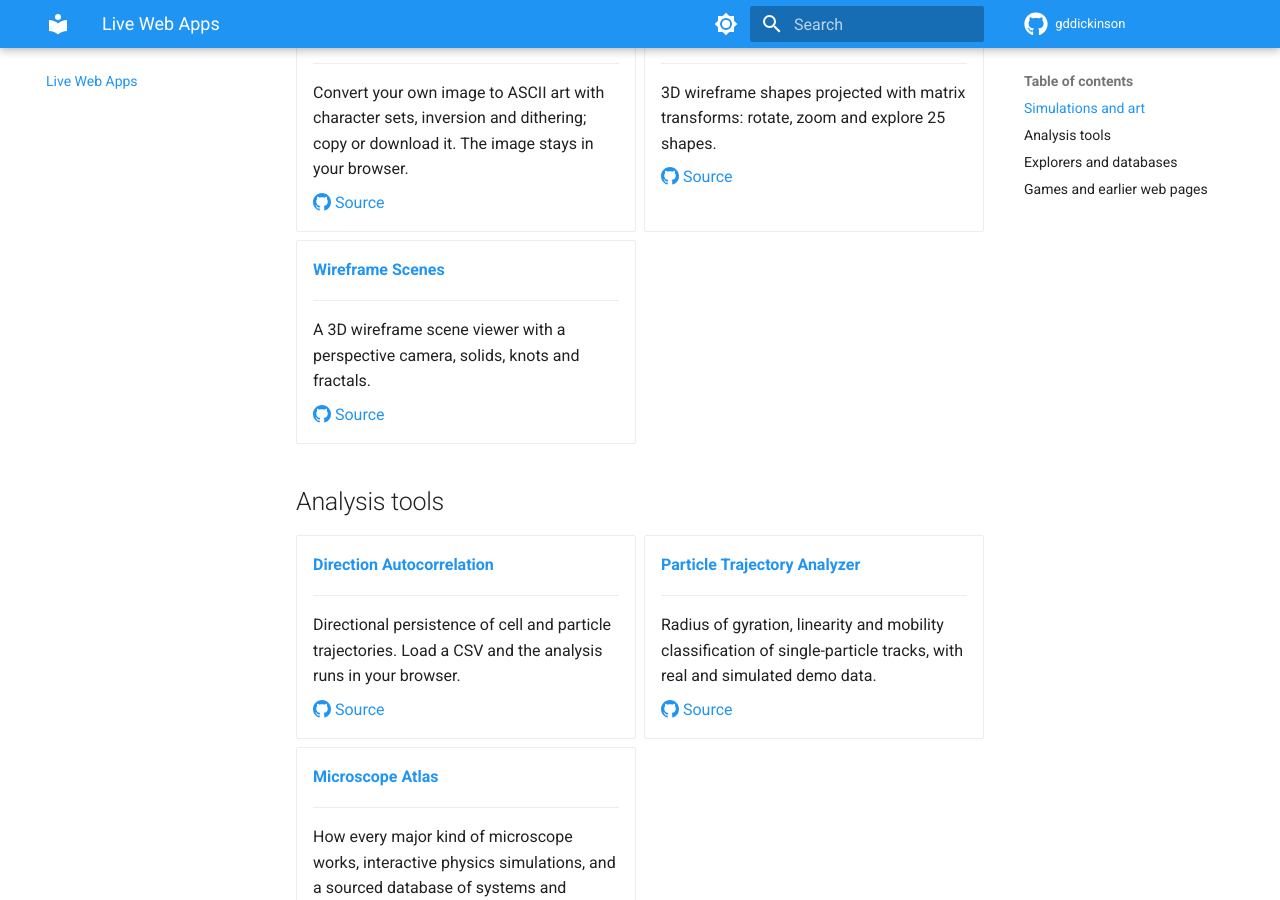
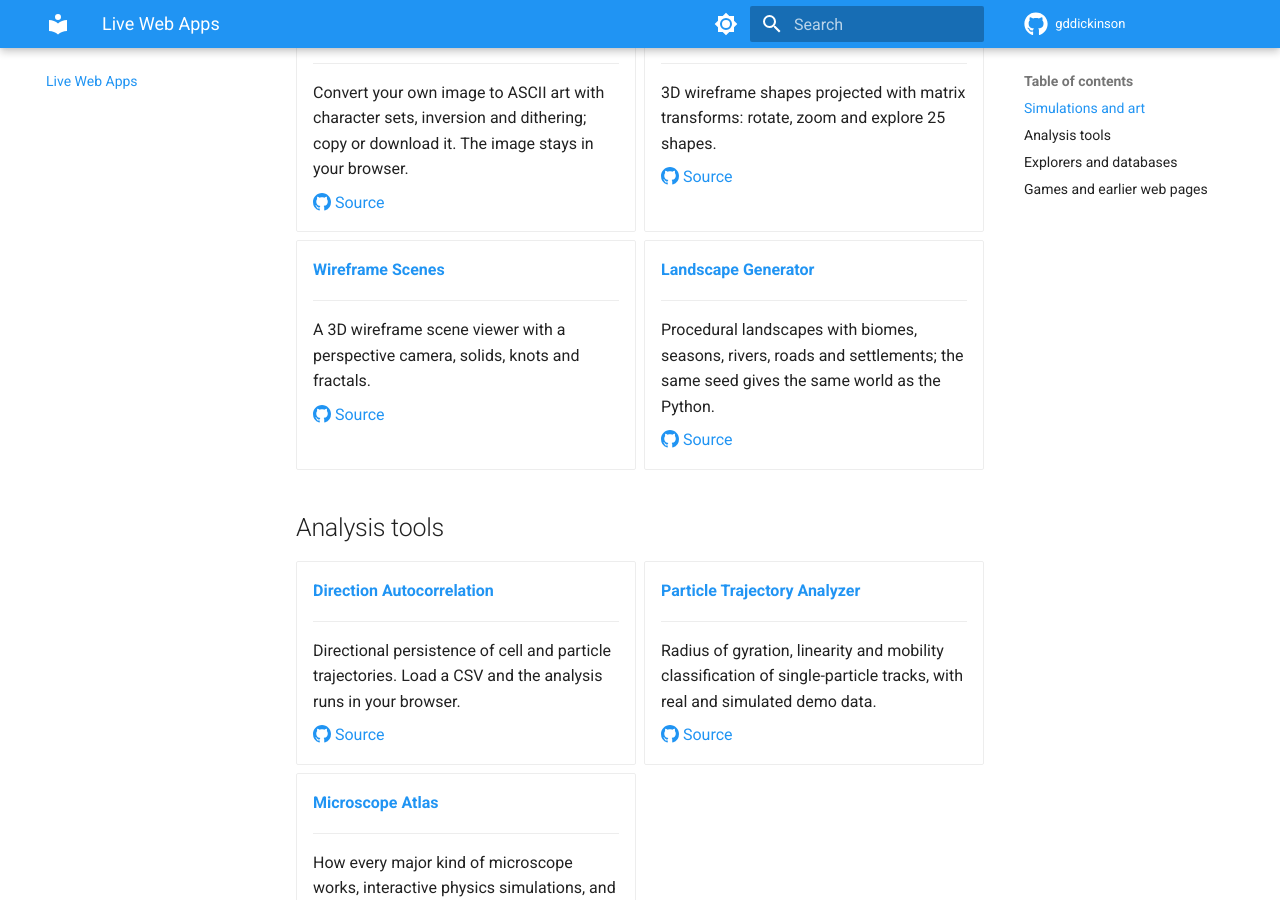
Before and after one commit to gddickinson/gddickinson.github.io, an MkDocs documentation site: the page built from docs/web-apps.md, in a window 1280 px wide and 900 px high, scrolled down 2165 px. Built offline with MkDocs 1.6.1 and Material for MkDocs 9.7.7, drawn with Linux system fonts in a browser that asks for light colours.

Commit message:
Web apps gallery: add landscape-generator
Co-Authored-By: Claude Opus 5.5 <noreply@anthropic.com>

```diff
--- a/docs/web-apps.md
+++ b/docs/web-apps.md
@@ -162,6 +162,14 @@ Projects you can use straight from the browser. Each one also runs as a local we
 
     [:octicons-mark-github-16: Source](https://github.com/gddickinson/wireframeDisplay)
 
+-   **[Landscape Generator](https://gddickinson.github.io/landscape-generator/)**
+
+    ---
+
+    Procedural landscapes with biomes, seasons, rivers, roads and settlements; the same seed gives the same world as the Python.
+
+    [:octicons-mark-github-16: Source](https://github.com/gddickinson/landscape-generator)
+
 </div>
 
 ## Analysis tools
```
